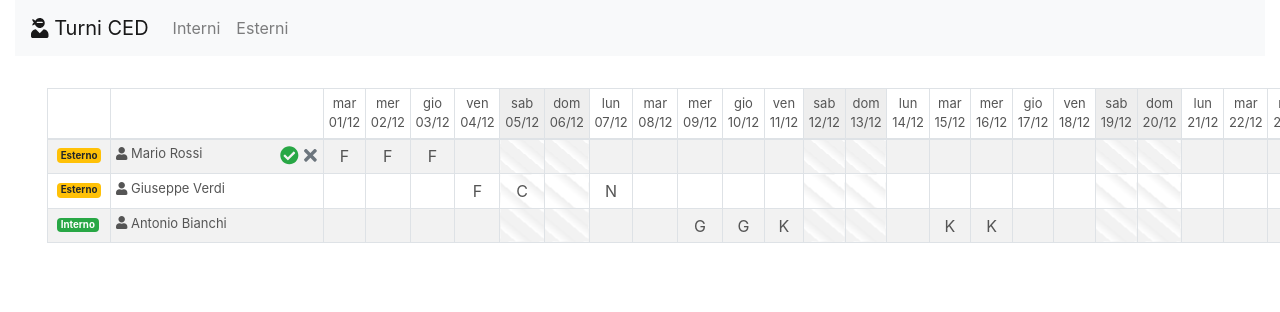
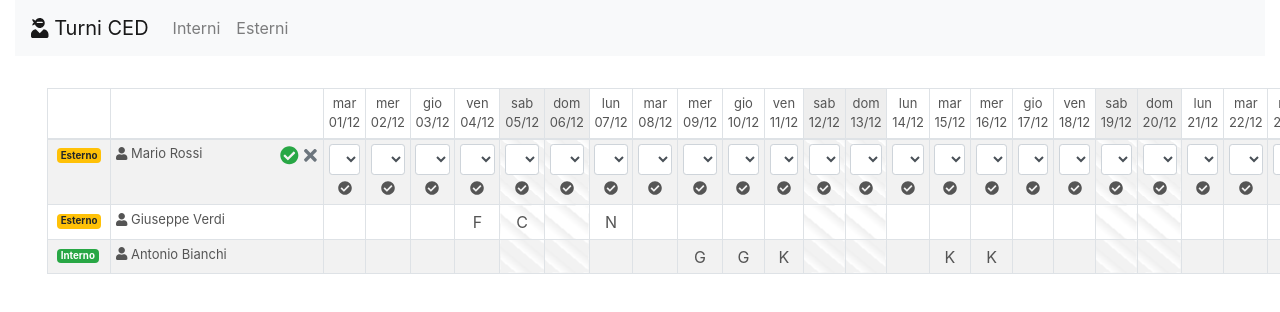
Before and after one commit to supix/redshift, an Angular app in the folder src/: page / in a window 1280 px wide. Both pictures are taken after a click on the button 310 px from the left and 155 px from the top of the page. Shown: the top 312 px of the page. Built offline with nearby package versions, Linux system fonts and the light colour scheme.

Commit message:
Select input are visible in edit mode.
They have to be encapsuled within a component, to manage the initial value and to return the value set.

```diff
--- a/src/src/app/components/shifts/shifts.component.html
+++ b/src/src/app/components/shifts/shifts.component.html
@@ -33,7 +33,21 @@
                 </div>
             </th>
             <td *ngFor="let shiftInfo of getShiftsInfo(info.name)" class="text-center"
-                [ngClass]="{holyday: shiftInfo.holyday}" title="{{ shiftInfo.tooltip }}">{{ shiftInfo.text }}</td>
+                [ngClass]="{holyday: shiftInfo.holyday}" title="{{ shiftInfo.tooltip }}">
+                <span *ngIf="nowEditingMan != info.name">{{ shiftInfo.text }}</span>
+                <span *ngIf="nowEditingMan === info.name">
+                    <select class="form-control form-control-sm p-0 m-0">
+                        <option></option>
+                        <option>C</option>
+                        <option>M</option>
+                        <option>P</option>
+                        <option>N</option>
+                        <option>F</option>
+                        <option>D</option>
+                    </select>
+                    <fa-icon class="fa-sm" [icon]="faCheckCircle"></fa-icon>
+                </span>
+            </td>
         </tr>
     </tbody>
 </table>
```
